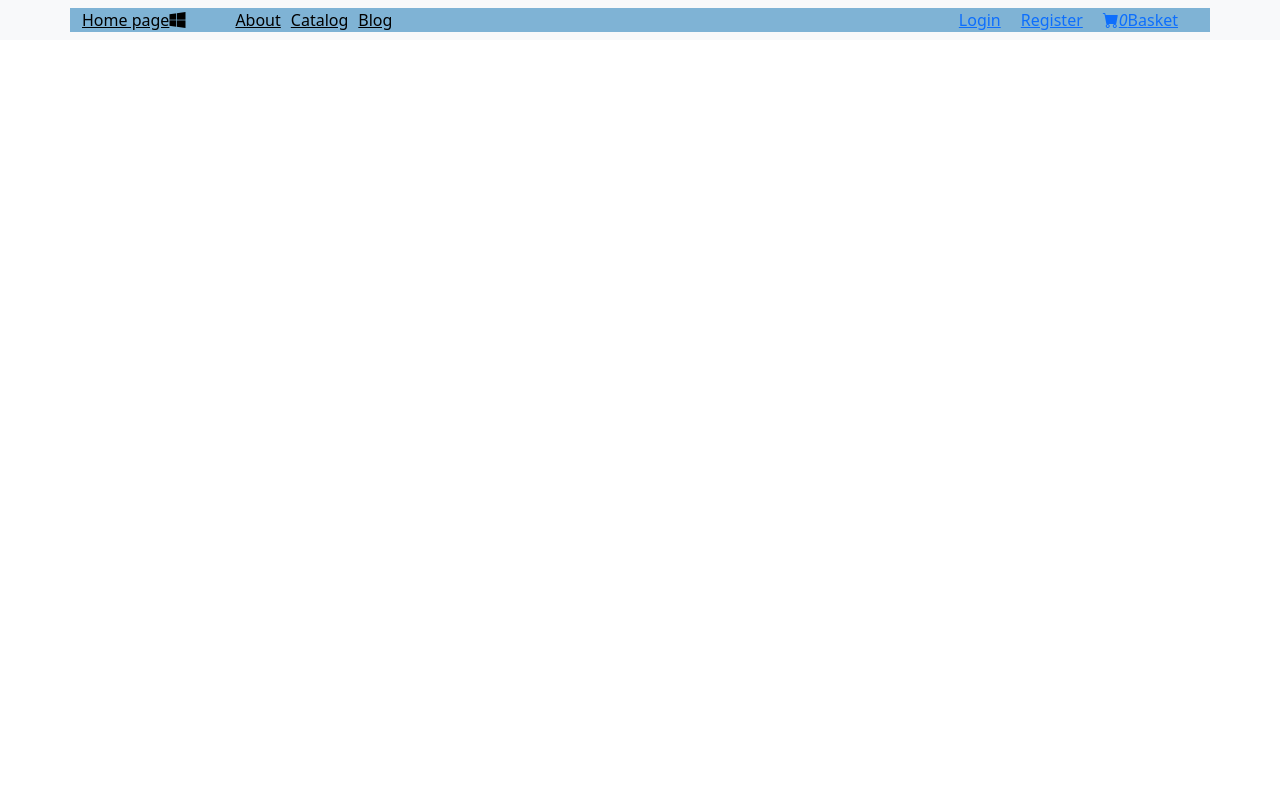
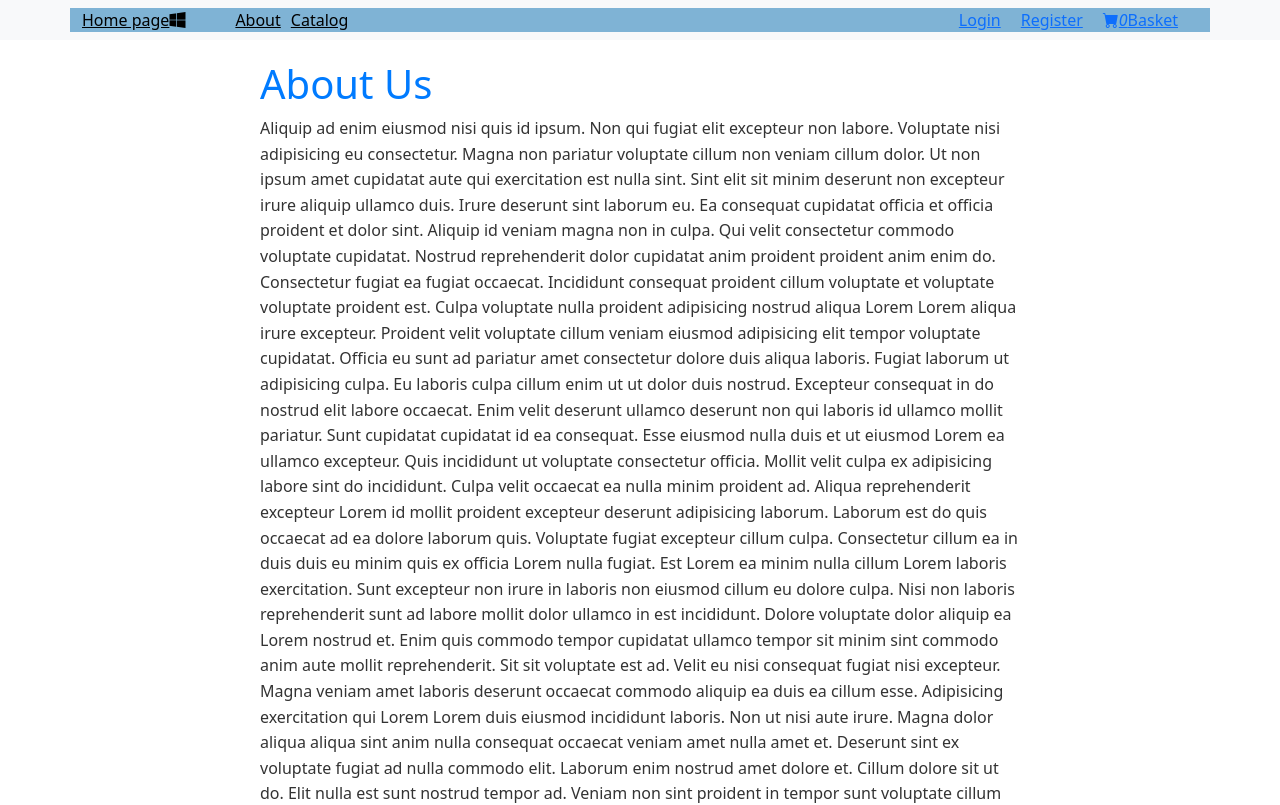
Before and after one commit to StanchevVeselin/react-2023, a React (Vite) app in the folder client/: page /about in a window 1280 px wide. Shown: the top 805 px of the page. Built offline with nearby package versions, Linux system fonts and the light colour scheme; the HTML template or start-up script is replaced by a standard one.

Commit message:
aboutPage

```diff
--- a/client/package.json
+++ b/client/package.json
@@ -13,6 +13,7 @@
     "bootstrap": "^5.3.2",
     "bootstrap-icons": "^1.11.1",
     "firebase": "^10.6.0",
+    "lorem-ipsum": "^2.0.8",
     "react": "^18.2.0",
     "react-bootstrap": "^2.9.1",
     "react-dom": "^18.2.0",
--- a/client/src/App.jsx
+++ b/client/src/App.jsx
@@ -1,18 +1,23 @@
+import { Routes, Route } from 'react-router-dom';
+
 import "./App.css"
+
 import 'bootstrap/dist/css/bootstrap.min.css';
 import 'bootstrap-icons/font/bootstrap-icons.css'
+
+import {AuthProvider} from "./context/authData";
+import { CartProvider } from "./context/cartContext";
+
 import Header from './components/header/Header';
 import Home from './components/home/Home';
-import { Routes, Route } from 'react-router-dom';
 import Catalog from './components/catalog/Catalog';
 import Details from "./components/Details/Details";
 import AddToCard from "./components/addToCard/AddToCard";
 import Login from "./components/login/Login";
 import Register from "./components/register/Register";
-import {AuthProvider} from "./context/authData";
-import { CartProvider } from "./context/cartContext";
 import Logout from "./components/logout/Logout";
 import AuthGuard from "./components/guards/AuthGuard";
+import About from "./components/about/About";
 
 
 
@@ -30,6 +35,7 @@ function App() {
     <Routes>
       <Route path='/' element={<Home/>}/>
       <Route path='/catalog' element={<Catalog/>}/>
+      <Route path="/about" element={<About />} />
       <Route path="/products/:productId" element={<Details/>}/>
       <Route path="/login" element={<Login />} />
       <Route path="/register" element={<Register />} />
--- /dev/null
+++ b/client/src/components/about/About.jsx
@@ -0,0 +1,16 @@
+import React from "react";
+import "./about.css";
+import {loremIpsum} from "lorem-ipsum";
+
+const About = () => {
+  const loremText = loremIpsum({ count: 2000 });
+
+  return (
+    <div className="about">
+      <h1>About Us</h1>
+      <p>{loremText}</p>
+    </div>
+  );
+};
+
+export default About;
--- /dev/null
+++ b/client/src/components/about/about.css
@@ -0,0 +1,14 @@
+.about {
+    max-width: 800px;
+    margin: 0 auto;
+    padding: 20px;
+  }
+
+  h1 {
+    color: #007bff;
+  }
+
+  p {
+    line-height: 1.6;
+    color: #333;
+  }
--- a/client/src/components/header/Header.jsx
+++ b/client/src/components/header/Header.jsx
@@ -25,7 +25,6 @@ const Header = () => {
           <Nav className="me-auto">
             <Link to="/about" className="about-link">About</Link>
             <Link to="/catalog" className="catalog-link">Catalog</Link>
-            <Link to="/blog" className="blog-link">Blog</Link>
 
           </Nav>
           <Nav className="ml-auto">
```
Also changed, not shown: 1 other file (tests, documents, lock files or other folders).
